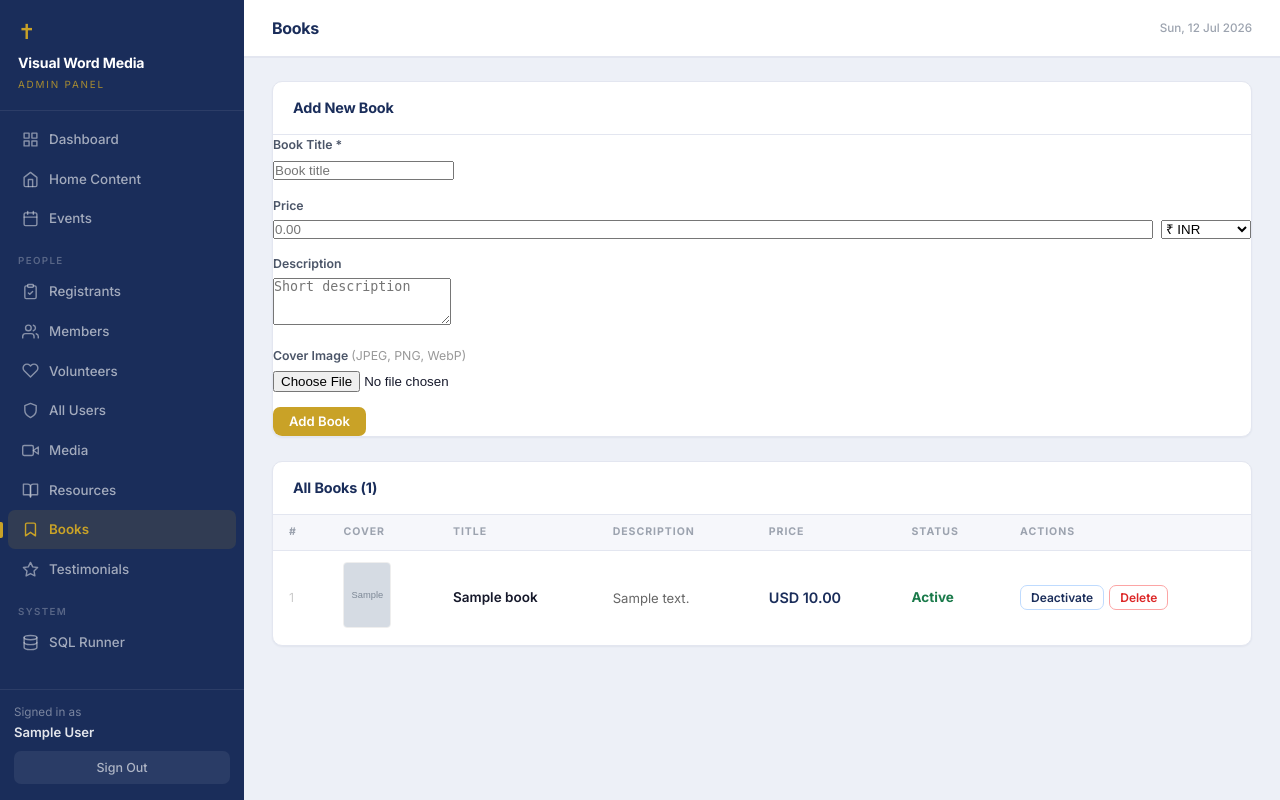
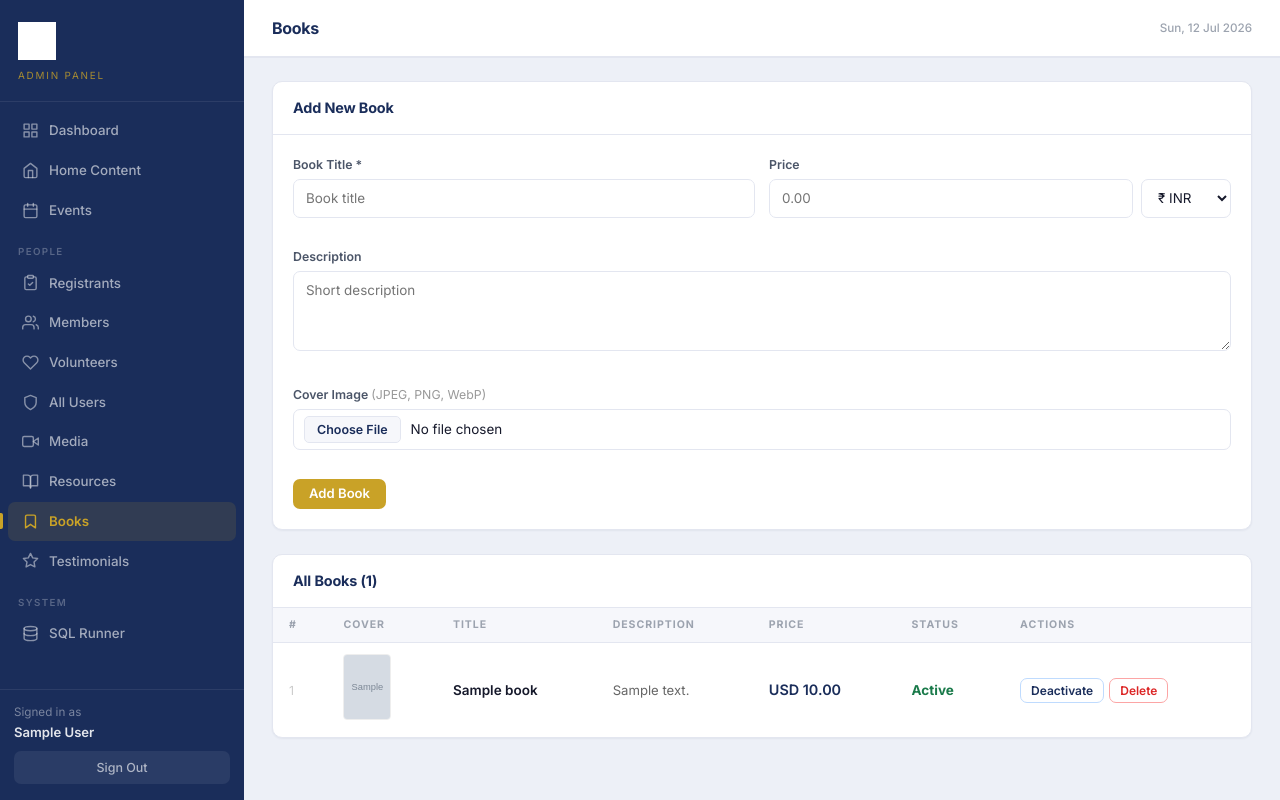
Before and after one commit to eloieloie/visual-word-media, a PHP site: page /admin/books.php in a window 1280 px wide. Run offline with PHP 8.4, Linux system fonts and the light colour scheme; the visitor is signed in with stand-in values (Sample User, id 1); tables that the repository leaves empty or names only in its code hold one stand-in row (values such as "Sample post"); grey boxes marked "Sample" are stand-in pictures.

Commit message:
fix: styled admin forms and replace cross with VWM logo
- Added class="form-control" to all bare inputs in resources.php and books.php
- Added .form-grid CSS + file input styling (::file-selector-button) to _header.php
- Replaced text cross ✝ with logo.png image in sidebar brand area
- Copied logo.png into vwm_backend/admin/ so it deploys with the backend

Co-Authored-By: Claude Sonnet 4.6 <noreply@anthropic.com>

```diff
--- a/vwm_backend/admin/_header.php
+++ b/vwm_backend/admin/_header.php
@@ -101,8 +101,7 @@ function navSvg(string $name): string {
       padding: 22px 18px 18px;
       border-bottom: 1px solid rgba(255,255,255,.08);
     }
-    .sb-cross { font-size: 1.3rem; color: var(--gold); display: block; margin-bottom: 9px; line-height: 1; }
-    .sb-title { font-size: .88rem; font-weight: 700; color: #fff; letter-spacing: -.01em; }
+    .sb-logo  { display: block; height: 38px; width: auto; max-width: 168px; object-fit: contain; margin-bottom: 8px; filter: brightness(0) invert(1); }
     .sb-sub   { font-size: .62rem; letter-spacing: .18em; text-transform: uppercase; color: rgba(201,162,39,.8); margin-top: 3px; }
 
     .sb-nav { padding: 8px 0; flex: 1; }
@@ -287,6 +286,16 @@ function navSvg(string $name): string {
     select.form-control { cursor: pointer; }
     .form-row  { display: grid; grid-template-columns: 1fr 1fr; gap: 14px; }
     .form-row3 { display: grid; grid-template-columns: 1fr 1fr 1fr; gap: 14px; }
+    .form-grid { display: grid; grid-template-columns: 1fr 1fr; gap: 14px; padding: 20px; }
+
+    input[type="file"].form-control { padding: 6px 10px; cursor: pointer; }
+    input[type="file"]::file-selector-button {
+      font-family: inherit; font-size: .78rem; font-weight: 600;
+      color: var(--brand); background: var(--surface-2);
+      border: 1.5px solid var(--border); border-radius: var(--r-xs);
+      padding: 5px 12px; cursor: pointer; margin-right: 10px; transition: all .14s;
+    }
+    input[type="file"]::file-selector-button:hover { background: #e8edf8; border-color: var(--brand); }
 
     /* ── Modal ──────────────────────────────────────────── */
     .modal-bg {
@@ -331,7 +340,7 @@ function navSvg(string $name): string {
     @media (max-width: 768px) {
       .sidebar { transform: translateX(-244px); }
       .main { margin-left: 0; }
-      .form-row, .form-row3 { grid-template-columns: 1fr; }
+      .form-row, .form-row3, .form-grid { grid-template-columns: 1fr; }
       .content { padding: 16px; }
       .topbar { padding: 0 16px; }
     }
@@ -341,8 +350,7 @@ function navSvg(string $name): string {
 
 <div class="sidebar">
   <div class="sb-brand">
-    <span class="sb-cross">✝</span>
-    <div class="sb-title">Visual Word Media</div>
+    <img src="logo.png" alt="Visual Word Media" class="sb-logo" />
     <div class="sb-sub">Admin Panel</div>
   </div>
   <nav class="sb-nav">
--- a/vwm_backend/admin/books.php
+++ b/vwm_backend/admin/books.php
@@ -66,13 +66,13 @@ require_once '_header.php';
     <input type="hidden" name="action" value="add" />
     <div class="form-group">
       <label>Book Title *</label>
-      <input type="text" name="title" placeholder="Book title" required />
+      <input type="text" name="title" class="form-control" placeholder="Book title" required />
     </div>
     <div class="form-group">
       <label>Price</label>
       <div style="display:flex;gap:8px">
-        <input type="number" name="price" min="0" step="0.01" placeholder="0.00" style="flex:1" />
-        <select name="currency" style="width:90px">
+        <input type="number" name="price" min="0" step="0.01" placeholder="0.00" class="form-control" style="flex:1" />
+        <select name="currency" class="form-control" style="width:90px">
           <option value="INR">₹ INR</option>
           <option value="USD">$ USD</option>
         </select>
@@ -80,11 +80,11 @@ require_once '_header.php';
     </div>
     <div class="form-group" style="grid-column:1/-1">
       <label>Description</label>
-      <textarea name="description" rows="3" placeholder="Short description"></textarea>
+      <textarea name="description" rows="3" class="form-control" placeholder="Short description"></textarea>
     </div>
     <div class="form-group" style="grid-column:1/-1">
       <label>Cover Image <span style="color:#999;font-weight:400">(JPEG, PNG, WebP)</span></label>
-      <input type="file" name="cover_image" accept="image/jpeg,image/png,image/webp" />
+      <input type="file" name="cover_image" class="form-control" accept="image/jpeg,image/png,image/webp" />
     </div>
     <div style="grid-column:1/-1">
       <button type="submit" class="btn btn-gold">Add Book</button>
```
Also changed, not shown: vwm_backend/admin/resources.php (+4 -4 lines), vwm_backend/admin/logo.png (added).
